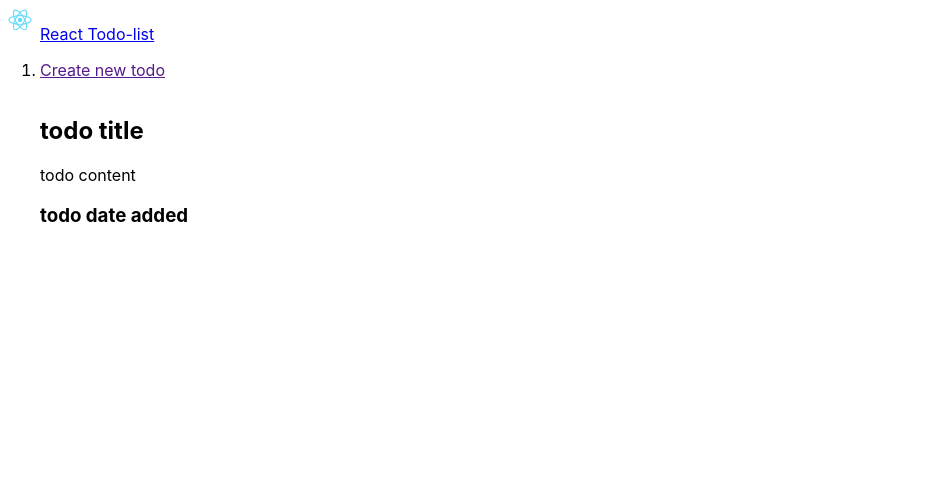
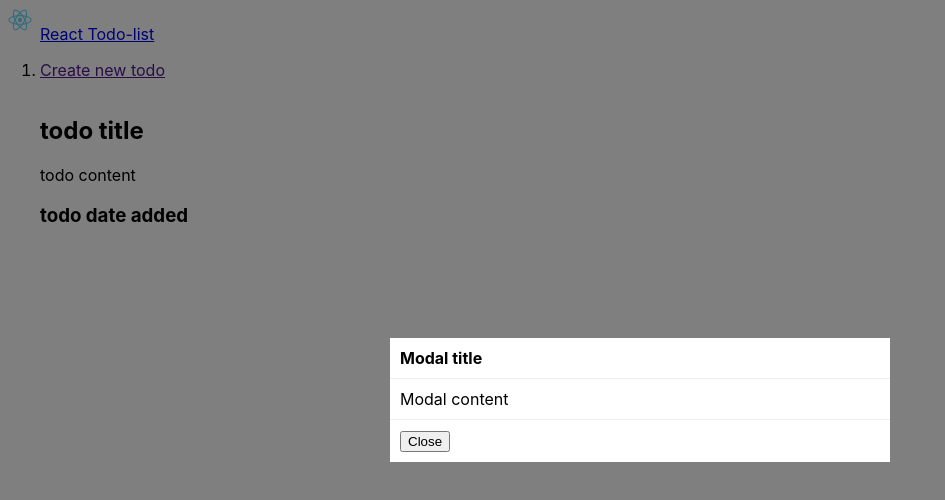
Before and after one commit to luis-c465/react-todo-list, a React (Create React App) app: page / in a window 1280 px wide. Both pictures are taken after a click on the link "Create new todo". Shown: the top 500 px of the page, without its empty margins (0-945 px from the left). Built offline with nearby package versions, Linux system fonts and the light colour scheme.

Commit message:
Add Modal to App

```diff
--- a/src/App.js
+++ b/src/App.js
@@ -1,4 +1,5 @@
 import React from "react"
+import Modal from "./Modal";
 import SiteHeader from './SiteHeader';
 import TodoList from "./TodoList";
 import './App.css';
@@ -8,12 +9,21 @@ class App extends React.Component{
         super(props);
         this.state = {
             todoList: [],
+            showModal: false,
         };
     }
 
     render() {
         return (
             <>
+                <Modal
+                    show={this.state.showModal}
+                    onClose={() => this.setState({ showModal: false })}
+                    title="Modal title"
+                >
+                    <p1>Modal content</p1>
+                </Modal>
+
                 <SiteHeader
                     addTodo={ this.addTodo }
                 />
@@ -25,6 +35,10 @@ class App extends React.Component{
     }
 
     addTodo = () => {
+        this.setState({
+            showModal: true,
+        });
+
         const todoList = this.state.todoList;
         const todo = this.WIPGetTodo();
         this.setState({
```
